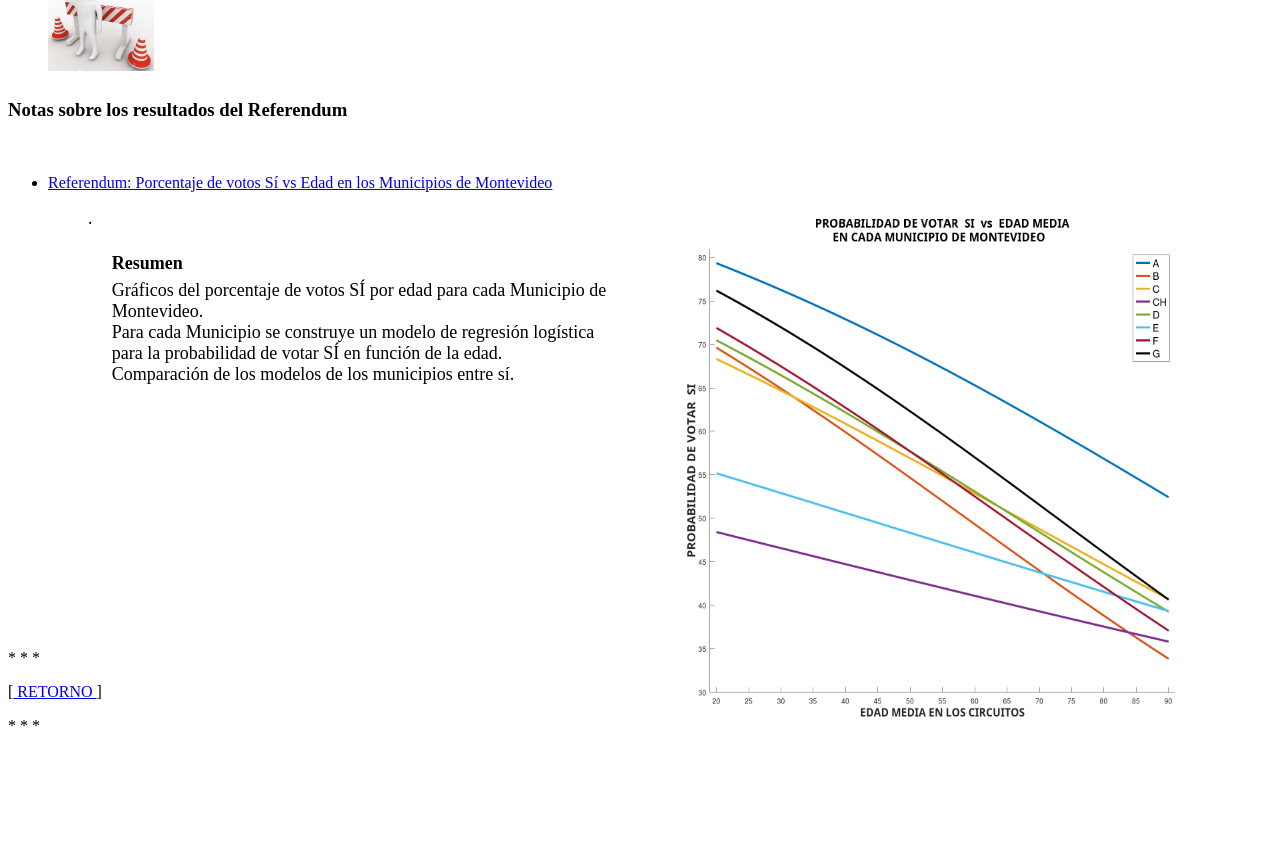
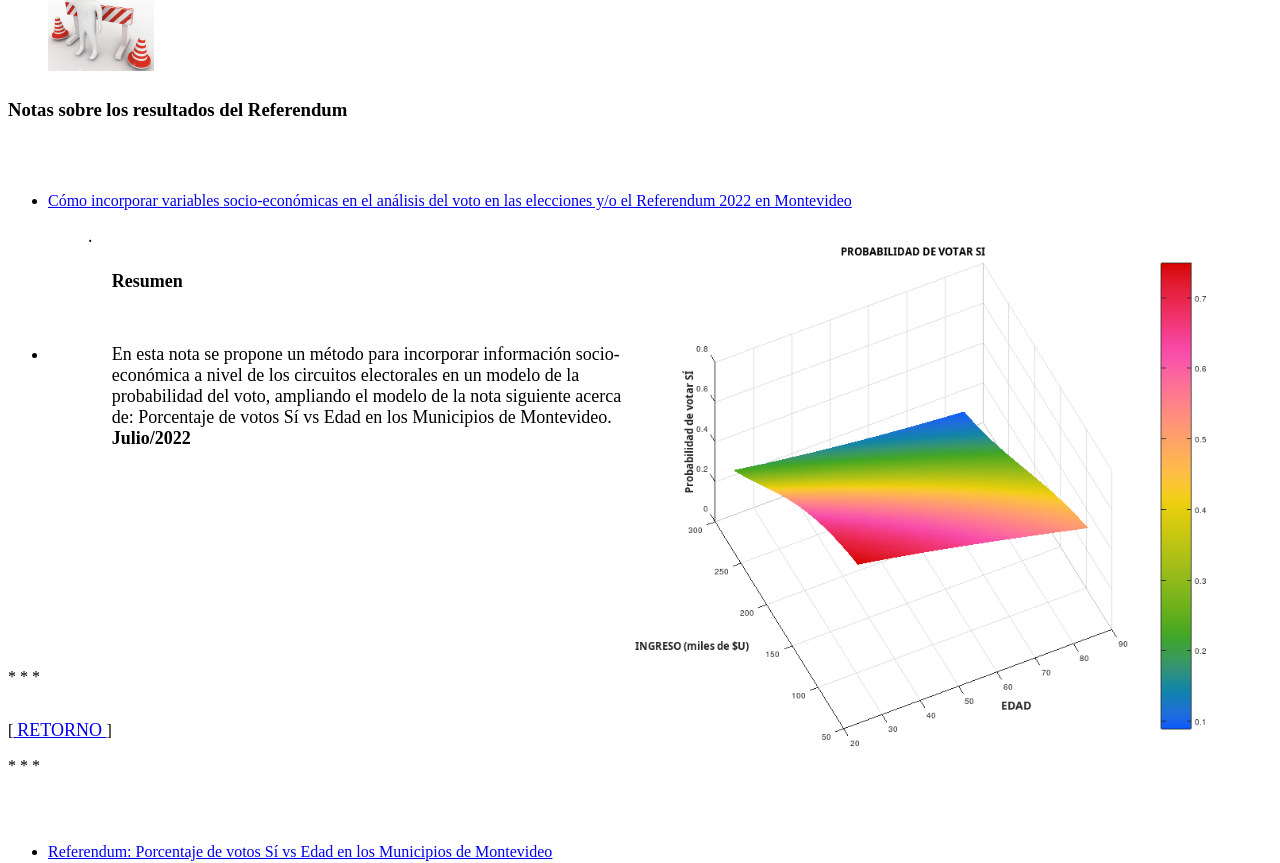
Before and after one commit to Salvador-Pintos/Salvador-Pintos.github.io, a plain HTML site: page referendum.html in a window 1280 px wide. Shown: the part 93-956 px from the top of the page. Drawn offline with Linux system fonts and the light colour scheme.

Commit message:
ampliar Referendum

```diff
--- a/referendum.html
+++ b/referendum.html
@@ -18,8 +18,84 @@
     </p>
     <h3> Notas sobre los resultados del Referendum</h3>
     <br>
+    <br>
+    <ul>
+      <li><a href="pdf/edadIng11.pdf" moz-do-not-send="true">Cómo
+          incorporar variables socio-económicas en el análisis del voto
+          en las elecciones y/o el Referendum 2022 en Montevideo</a><br>
+        <blockquote>
+          <p align="justify"> <img src="img/surf3dEdIngr.png"
+              moz-do-not-send="true" alt="Grafico" width="600"
+              height="544" align="right"><font size="+1">. <br>
+            </font></p>
+          <div class="abstract" id="magicparlabel-477"><span
+              class="abstract_label">Resumen</span>
+            <div class="abstract_item"><br>
+              <font size="+1"><font size="+1"><!--?xml version="1.0" encoding="UTF-8"?-->
+                </font></font></div>
+          </div>
+        </blockquote>
+      </li>
+      <li>
+        <blockquote>
+          <div class="abstract" id="magicparlabel-477">
+            <div class="abstract_item"><font size="+1"><font size="+1">
+                  <meta name="GENERATOR" content="LyX 2.3.4.2">
+                  <meta http-equiv="Content-type" content="text/html;
+                    charset=UTF-8">
+                  <title>LyX Document</title>
+                  <style type="text/css">
+/* Layout-provided Styles */
+div.standard {
+	margin-bottom: 2ex;
+}
+
+
+</style>
+                  <div class="standard" id="magicparlabel-4400">En esta
+                    nota se propone un método para incorporar
+                    información socio-económica a nivel de los circuitos
+                    electorales en un modelo de la probabilidad del
+                    voto, ampliando el modelo de la nota siguiente
+                    acerca de: Porcentaje de votos Sí vs Edad en los
+                    Municipios de Montevideo.<b> Julio/2022</b><!--?xml version="1.0" encoding="UTF-8"?-->
+                  </div>
+                </font></font></div>
+          </div>
+        </blockquote>
+      </li>
+    </ul>
+    <br>
+    <br>
+    <br>
+    <br>
+    <br>
+    <br>
+    <br>
+    <br>
+    <br>
+    <br>
+    <div id="foot">
+      <p>* * *<br>
+        <br>
+      </p>
+      <span class="link">[<a href="index.html"> <font size="+1">RETORNO
+          </font></a>]</span>
+      <p>* * * </p>
+    </div>
+    <br>
+    <br>
     <ul>
       <li><a href="pdf/ReferendumvsEdad4.pdf" moz-do-not-send="true">Referendum:
+
+
+
+
+
+
+
+
+
 
 
 
@@ -45,6 +121,15 @@
 
 
 
+
+
+
+
+
+
+
+
+
                   del porcentaje de votos SÍ por edad para cada
                   Municipio de Montevideo. <br>
                   Para cada Municipio se construye un modelo de
@@ -52,7 +137,7 @@
                   para la probabilidad de votar SÍ en función de la
                   edad.<br>
                   Comparación de los modelos de los municipios entre sí.
-                </font><br>
+                  <b>Junio/2022</b></font><br>
               </font><br>
               <br>
               <br>
@@ -112,7 +197,7 @@
               la edad para todos los circuitos de Canelones.<br>
               Modelo de regresión logística para la probabilidad de
               votar SÍ en función de la edad. <br>
-              Análisis de las observaciones atípicas</font></font>.<br>
+              Análisis de las observaciones atípicas</font></font>. <b>Junio/2022</b><br>
         </font><br>
         <br>
         <br>
@@ -130,19 +215,10 @@
         <br>
         <br>
         <div id="foot">
-          <p>* * *</p>
+          <p>* * *<br>
+            <br>
+          </p>
           <span class="link">[<a href="index.html"> <font size="+1">RETORNO
-
-
-
-
-
-
-
-
-
-
-
 
 
 
```
Also changed, not shown: reportes.html (+11 -11 lines), img/surf3dEdIngr.png (added), 3 other files.
